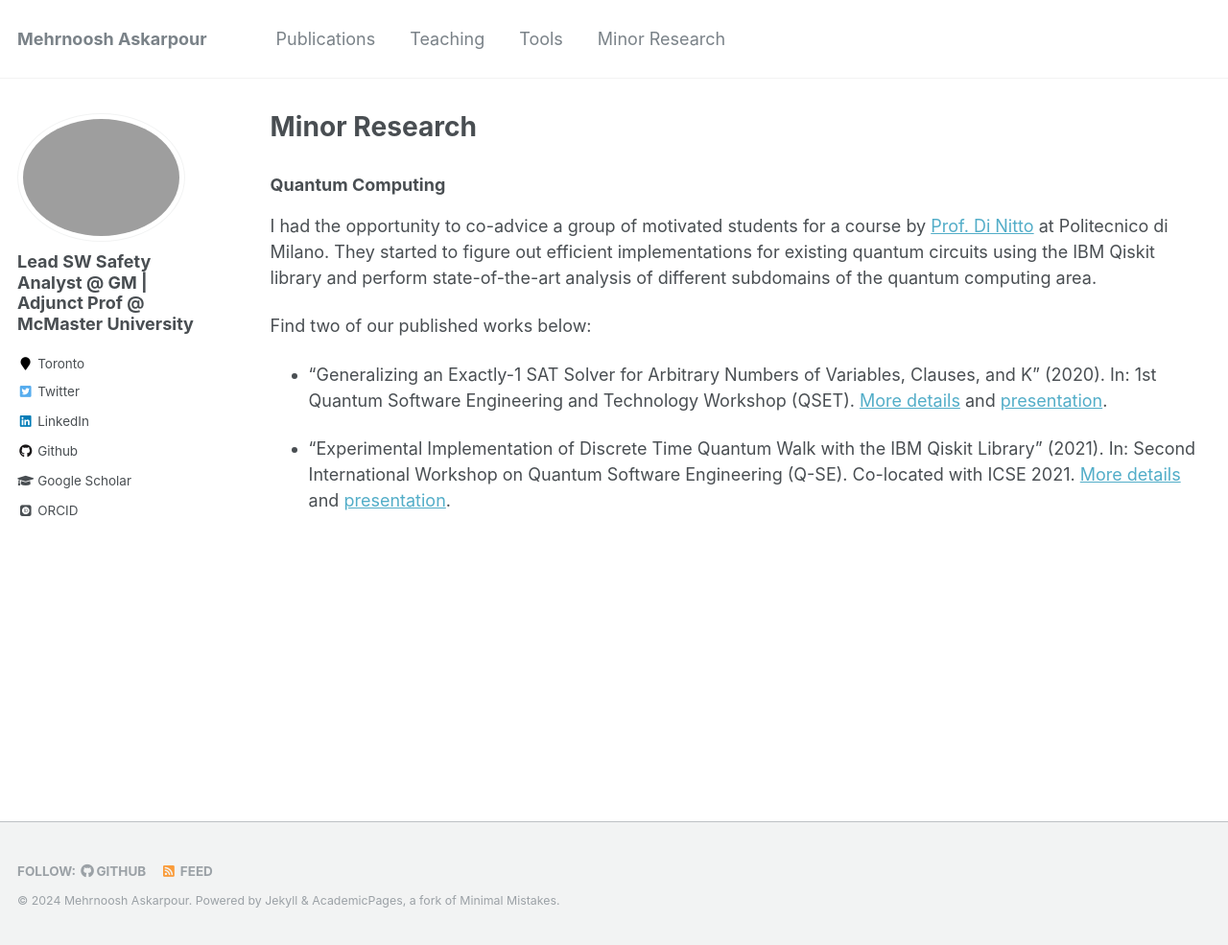
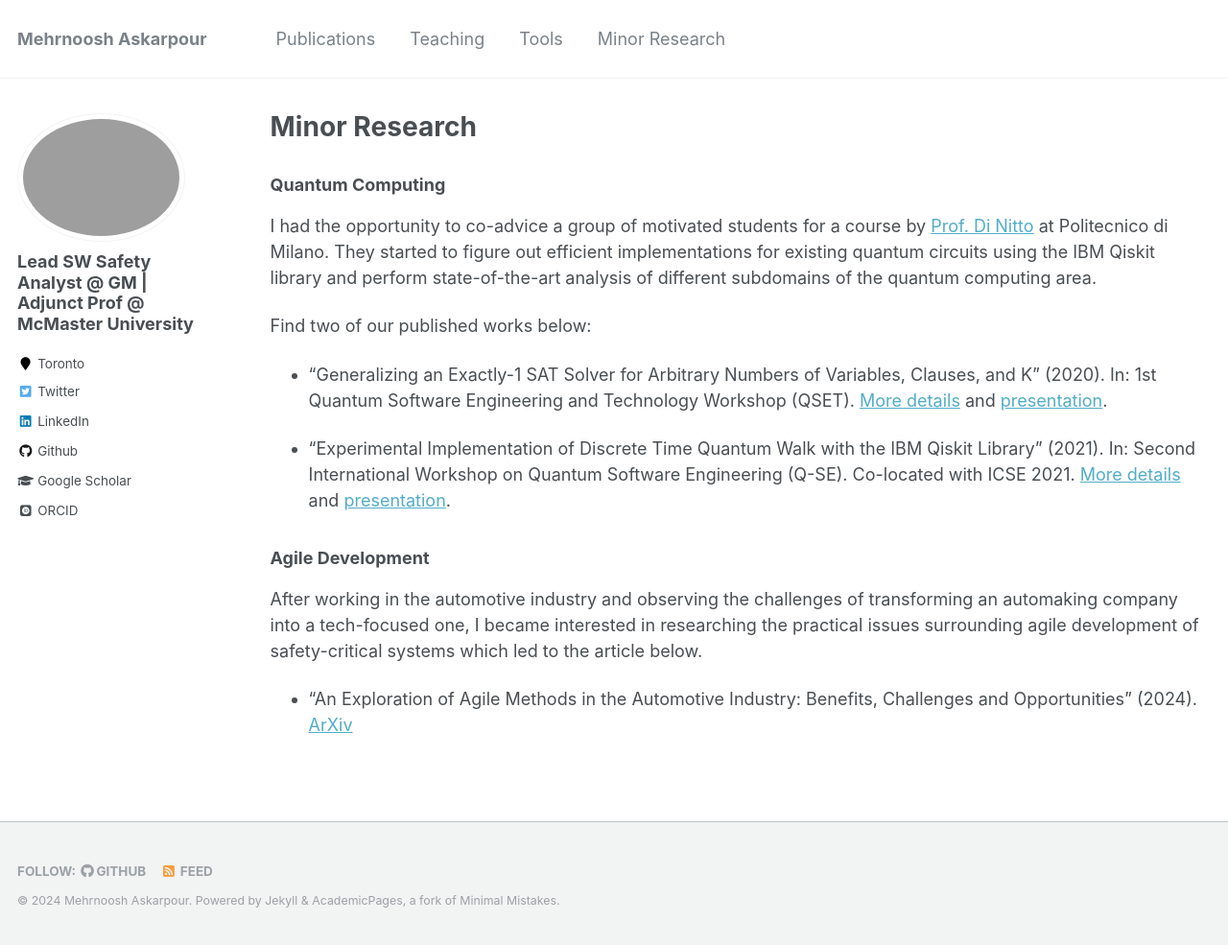
Before and after one commit to Askarpour/askarpour.github.io, a Jekyll site: the page built from _pages/minor-research.md, in a window 1280 px wide and 985 px high. Shown: the whole window at 96% size. Built offline with Jekyll 4.4.1, drawn with Linux system fonts in a browser that asks for light colours; some web fonts are replaced.

Commit message:
Update minor-research.md

```diff
--- a/_pages/minor-research.md
+++ b/_pages/minor-research.md
@@ -15,5 +15,9 @@ Find two of our published works below:
 
 * "Experimental Implementation of Discrete Time Quantum Walk with the IBM Qiskit Library" (2021). In: Second International Workshop on Quantum Software Engineering (Q-SE). Co-located with ICSE 2021. [More details](https://github.com/Askarpour/sw2_quantum_research/tree/master/Olivieri) and [presentation](https://www.youtube.com/watch?v=vHR96aF-HkM).
 
+<h3>Agile Development</h3>
+After working in the automotive industry and observing the challenges of transforming an automaking company into a tech-focused one, I became interested in researching the practical issues surrounding agile development of safety-critical systems which led to the article below.
+
+* "An Exploration of Agile Methods in the Automotive Industry: Benefits, Challenges and Opportunities" (2024). [ArXiv](https://arxiv.org/abs/2409.12676)
 
 <script async src="https://www.googletagmanager.com/gtag/js?id=G-22E0C3YSYV"></script> <script> window.dataLayer = window.dataLayer || []; function gtag(){dataLayer.push(arguments);} gtag('js', new Date()); gtag('config', 'G-22E0C3YSYV'); </script>
```
